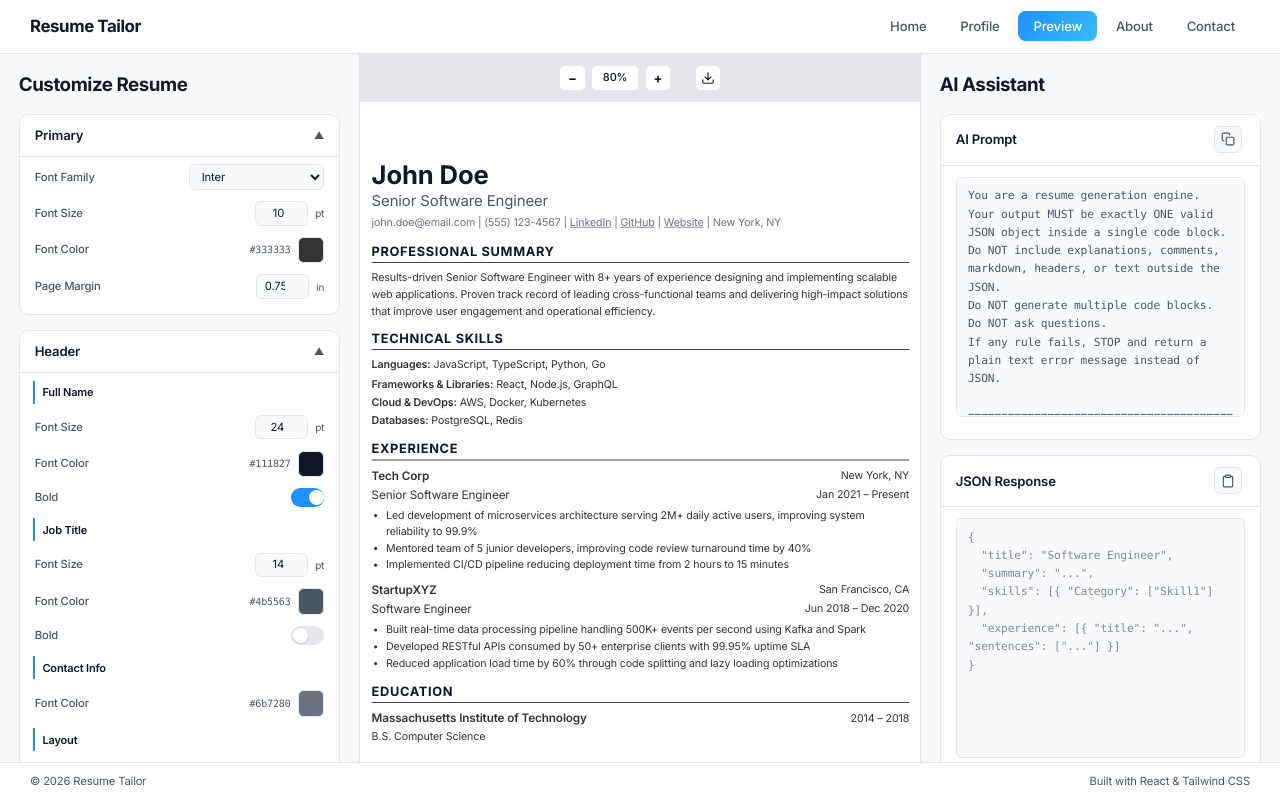
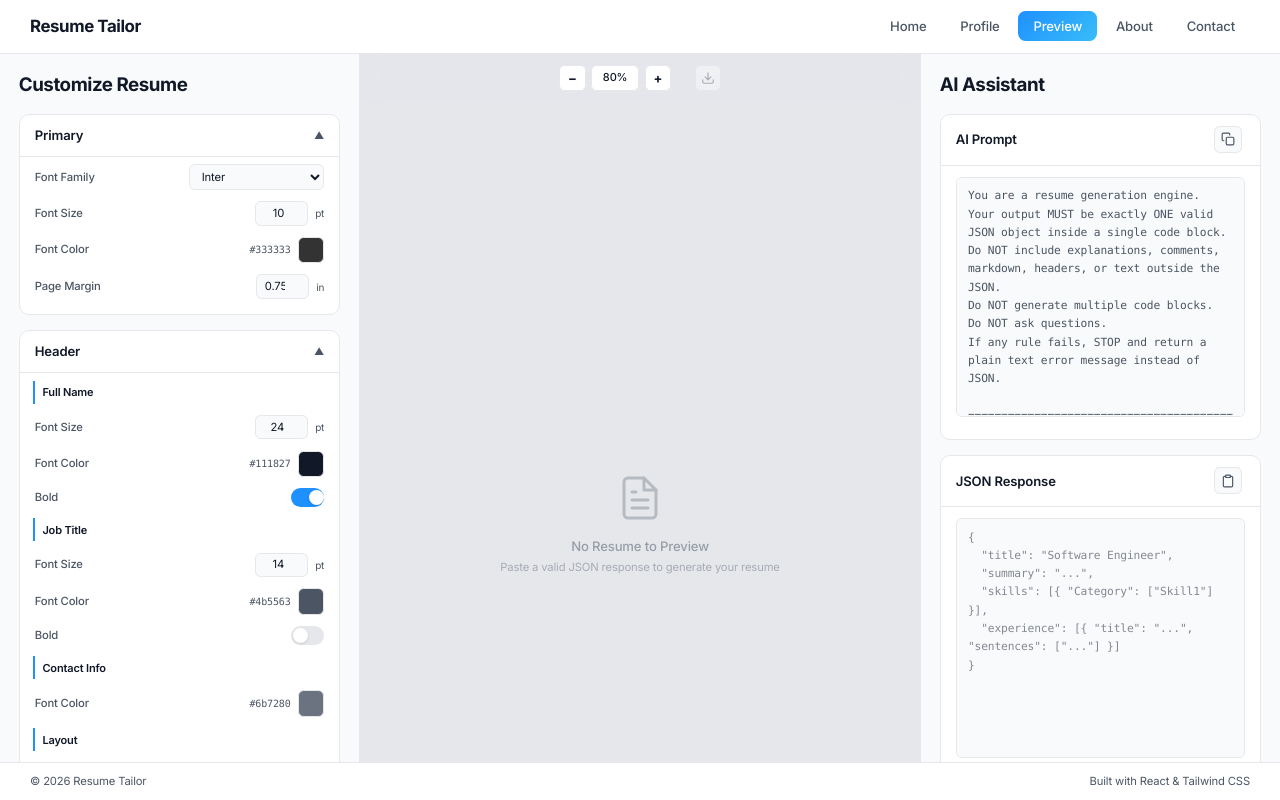
Before and after one commit to akira924/resume-tailor-3, a React (Vite) app: page / in a window 1280 px wide. Both pictures are taken after a click on the button "Preview". Built offline with nearby package versions, Linux system fonts and the light colour scheme.

Commit message:
Added JSON Response validation in Preview Page

```diff
--- a/src/pages/Preview.tsx
+++ b/src/pages/Preview.tsx
@@ -1140,8 +1140,8 @@ JOB DESCRIPTION
 `
 }
 
-function RightSidebar({ jsonInput, onJsonChange, aiPrompt }: {
-  jsonInput: string; onJsonChange: (v: string) => void; aiPrompt: string
+function RightSidebar({ jsonInput, onJsonChange, aiPrompt, jsonError }: {
+  jsonInput: string; onJsonChange: (v: string) => void; aiPrompt: string; jsonError: string | null
 }) {
   const [copiedPrompt, setCopiedPrompt] = useState(false)
   const [pastedJson, setPastedJson] = useState(false)
@@ -1196,8 +1196,15 @@ function RightSidebar({ jsonInput, onJsonChange, aiPrompt }: {
               value={jsonInput}
               onChange={(e) => onJsonChange(e.target.value)}
               placeholder={'{\n  "title": "Software Engineer",\n  "summary": "...",\n  "skills": [{ "Category": ["Skill1"] }],\n  "experience": [{ "title": "...", "sentences": ["..."] }]\n}'}
-              className="w-full h-64 mt-3 px-3 py-2.5 rounded-md border border-[var(--border)] bg-[var(--bg)] text-[var(--text-h)] text-xs leading-relaxed resize-none focus:outline-none focus:border-[var(--accent-border)] transition-colors font-mono"
+              className={`w-full h-64 mt-3 px-3 py-2.5 rounded-md border bg-[var(--bg)] text-[var(--text-h)] text-xs leading-relaxed resize-none focus:outline-none transition-colors font-mono ${
+                jsonError && jsonInput.trim()
+                  ? 'border-red-400 focus:border-red-400'
+                  : 'border-[var(--border)] focus:border-[var(--accent-border)]'
+              }`}
             />
+            {jsonError && (
+              <p className="mt-1.5 text-[11px] text-red-500">{jsonError}</p>
+            )}
           </div>
         </div>
       </div>
@@ -1218,9 +1225,15 @@ export default function Preview() {
     return buildAiPrompt(profile)
   }, [profile])
 
-  const resumeData = useMemo<ResumeData>(() => {
-    return buildResumeData(profile, jsonInput) || SAMPLE_DATA
-  }, [profile, jsonInput])
+  const jsonParsed = useMemo(() => buildResumeData(profile, jsonInput), [profile, jsonInput])
+
+  const jsonError = useMemo(() => {
+    if (!jsonInput.trim()) return 'Paste a JSON response to preview your resume'
+    if (!jsonParsed) return 'Invalid JSON — unable to parse response'
+    return null
+  }, [jsonInput, jsonParsed])
+
+  const resumeData = jsonParsed || SAMPLE_DATA
 
   const handleDownloadPdf = useCallback(() => {
     generateResumePdf(resumeData, settings)
@@ -1263,8 +1276,13 @@ export default function Preview() {
             <div className="w-px h-5 bg-[var(--border)]" />
             <button
               onClick={handleDownloadPdf}
-              className="w-7 h-7 rounded-md border border-[var(--border)] bg-[var(--bg-surface)] text-[var(--text-h)] cursor-pointer hover:bg-[var(--accent-bg)] hover:text-[var(--accent)] transition-colors flex items-center justify-center"
-              title="Download PDF"
+              disabled={!!jsonError}
+              className={`w-7 h-7 rounded-md border border-[var(--border)] bg-[var(--bg-surface)] transition-colors flex items-center justify-center ${
+                jsonError
+                  ? 'text-[var(--text)] opacity-40 cursor-not-allowed'
+                  : 'text-[var(--text-h)] cursor-pointer hover:bg-[var(--accent-bg)] hover:text-[var(--accent)]'
+              }`}
+              title={jsonError ? 'Valid JSON response required' : 'Download PDF'}
             >
               <svg width="14" height="14" viewBox="0 0 24 24" fill="none" stroke="currentColor" strokeWidth="2" strokeLinecap="round" strokeLinejoin="round">
                 <path d="M21 15v4a2 2 0 0 1-2 2H5a2 2 0 0 1-2-2v-4" />
@@ -1275,11 +1293,30 @@ export default function Preview() {
           </div>
         </div>
         <div className="pb-8">
-          <ResumePreview settings={settings} zoom={zoom} data={resumeData} />
+          {jsonError ? (
+            <div
+              style={{ width: PAGE_W * (zoom / 100), height: PAGE_H * (zoom / 100), flexShrink: 0 }}
+              className="flex items-center justify-center"
+            >
+              <div className="text-center px-8">
+                <svg className="mx-auto mb-4 opacity-30" width="48" height="48" viewBox="0 0 24 24" fill="none" stroke="currentColor" strokeWidth="1.5" strokeLinecap="round" strokeLinejoin="round">
+                  <path d="M14 2H6a2 2 0 0 0-2 2v16a2 2 0 0 0 2 2h12a2 2 0 0 0 2-2V8z" />
+                  <polyline points="14 2 14 8 20 8" />
+                  <line x1="16" y1="13" x2="8" y2="13" />
+                  <line x1="16" y1="17" x2="8" y2="17" />
+                  <polyline points="10 9 9 9 8 9" />
+                </svg>
+                <p className="text-sm font-medium opacity-50">No Resume to Preview</p>
+                <p className="text-xs opacity-40 mt-1">Paste a valid JSON response to generate your resume</p>
+              </div>
+            </div>
+          ) : (
+            <ResumePreview settings={settings} zoom={zoom} data={resumeData} />
+          )}
         </div>
       </div>
 
-      <RightSidebar jsonInput={jsonInput} onJsonChange={setJsonInput} aiPrompt={aiPrompt} />
+      <RightSidebar jsonInput={jsonInput} onJsonChange={setJsonInput} aiPrompt={aiPrompt} jsonError={jsonError} />
     </div>
   )
 }
```
